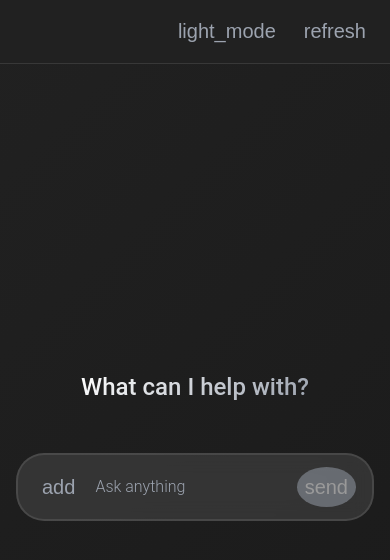
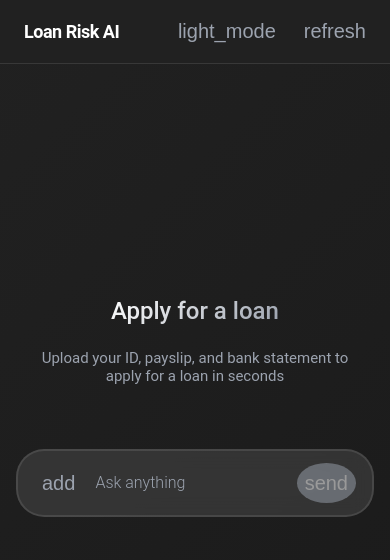
Before and after one commit to Handit-AI/handit-examples, a React (Create React App) app in the folder examples/loan-risk/: page / in a window 390 px wide. Shown: the top 560 px of the page. Built offline with nearby package versions, Linux system fonts and the light colour scheme; the HTML template or start-up script is replaced by a standard one.

Commit message:
frontend: add header title and improve welcome section layout with description

```diff
--- a/examples/loan-risk/src/components/Header/Header.css
+++ b/examples/loan-risk/src/components/Header/Header.css
@@ -6,11 +6,27 @@
   right: 0;
   z-index: 1000;
   display: flex;
-  justify-content: flex-end;
+  justify-content: space-between;
   align-items: center;
   padding: 16px 24px;
   background: var(--bg-primary);
   border-bottom: 1px solid var(--border-color);
+}
+
+.header-left {
+  display: flex;
+  align-items: center;
+}
+
+.header-title {
+  font-size: 20px;
+  font-weight: 600;
+  color: var(--text-primary);
+  margin: 0;
+  letter-spacing: -0.5px;
+  cursor: pointer;
+  padding: 4px 8px;
+  border-radius: 6px;
 }
 
 .header-right {
@@ -67,4 +83,14 @@
   .header {
     padding: 12px 16px;
   }
+
+  .header-title {
+    font-size: 20px;
+  }
 }
+
+@media (max-width: 480px) {
+  .header-title {
+    font-size: 18px;
+  }
+}
--- a/examples/loan-risk/src/components/Header/Header.js
+++ b/examples/loan-risk/src/components/Header/Header.js
@@ -2,8 +2,16 @@ import React from 'react';
 import './Header.css';
 
 const Header = ({ theme, toggleTheme, onClearChat }) => {
+  const handleTitleClick = () => {
+    // Clear chat to go back to home/welcome screen
+    onClearChat();
+  };
+
   return (
     <header className="header">
+      <div className="header-left">
+        <h1 className="header-title" onClick={handleTitleClick}>Loan Risk AI</h1>
+      </div>
       <div className="header-right">
         <button
           className="theme-toggle"
--- a/examples/loan-risk/src/components/WelcomeSection/WelcomeSection.css
+++ b/examples/loan-risk/src/components/WelcomeSection/WelcomeSection.css
@@ -18,7 +18,17 @@
   -webkit-text-fill-color: transparent;
   background-clip: text;
   transition: color 0.3s ease;
-  margin-bottom: 20px;
+  margin-top: -150px;
+  margin-bottom: 0;
+}
+
+.welcome-description {
+  font-size: 18px;
+  line-height: 1.2;
+  color: var(--text-secondary);
+  margin: -8px 0 32px 0;
+  font-weight: 400;
+  max-width: 600px;
 }
 
 /* Responsive */
@@ -29,11 +39,23 @@
 
   .welcome-title {
     font-size: 28px;
+    margin-top: -100px;
+  }
+
+  .welcome-description {
+    font-size: 16px;
   }
 }
 
 @media (max-width: 480px) {
   .welcome-title {
     font-size: 24px;
+    margin-top: -80px;
+  }
+
+  .welcome-description {
+    font-size: 15px;
+    max-width: 100%;
+    padding: 0 20px;
   }
 }
--- a/examples/loan-risk/src/components/WelcomeSection/WelcomeSection.js
+++ b/examples/loan-risk/src/components/WelcomeSection/WelcomeSection.js
@@ -17,7 +17,8 @@ const WelcomeSection = ({
 }) => {
   return (
     <div className="welcome-section">
-      <h2 className="welcome-title">What can I help with?</h2>
+      <h2 className="welcome-title">Apply for a loan</h2>
+      <p className="welcome-description">Upload your ID, payslip, and bank statement to apply for a loan in seconds</p>
       <FilePreview
         files={selectedFiles}
         onRemoveFile={onRemoveFile}
```
